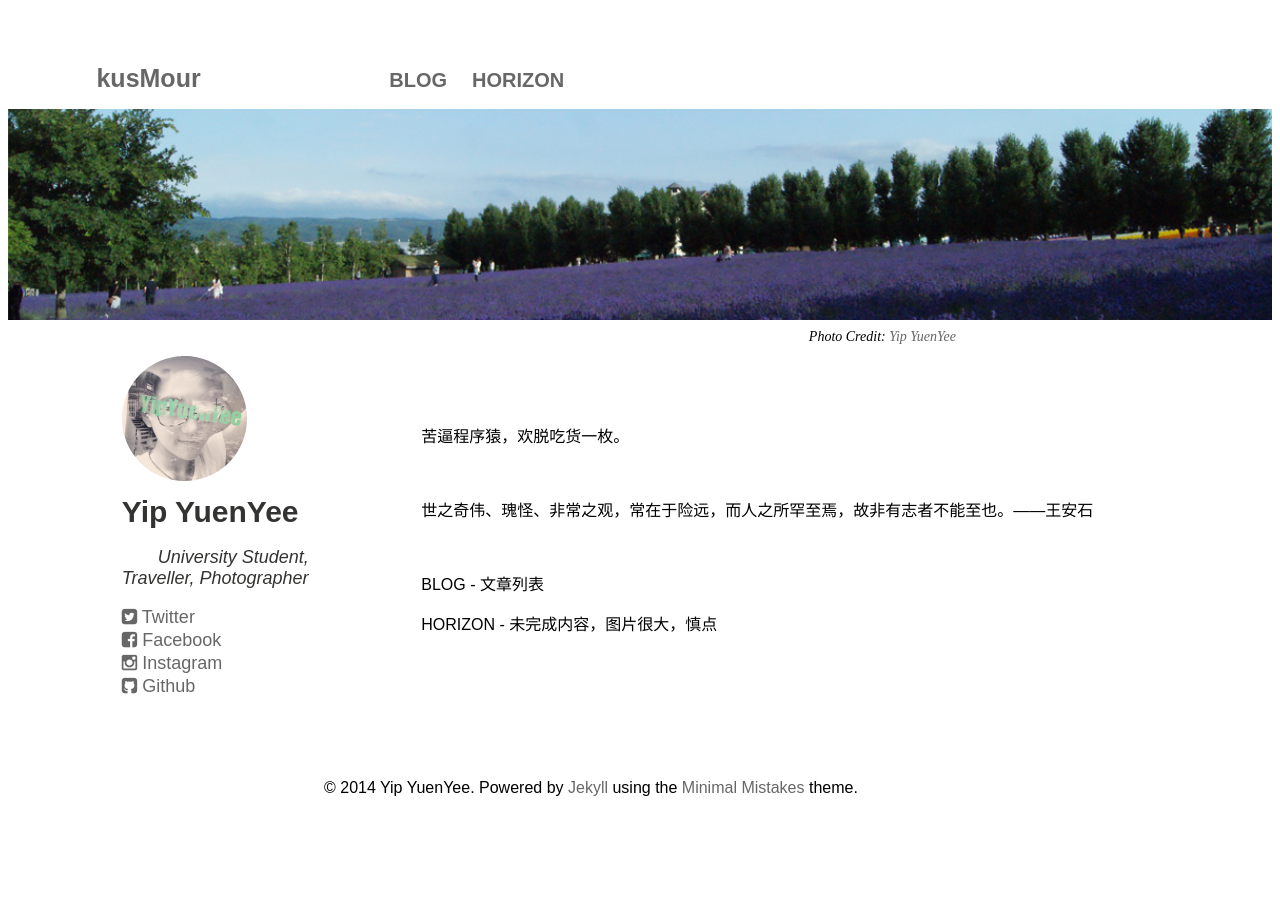
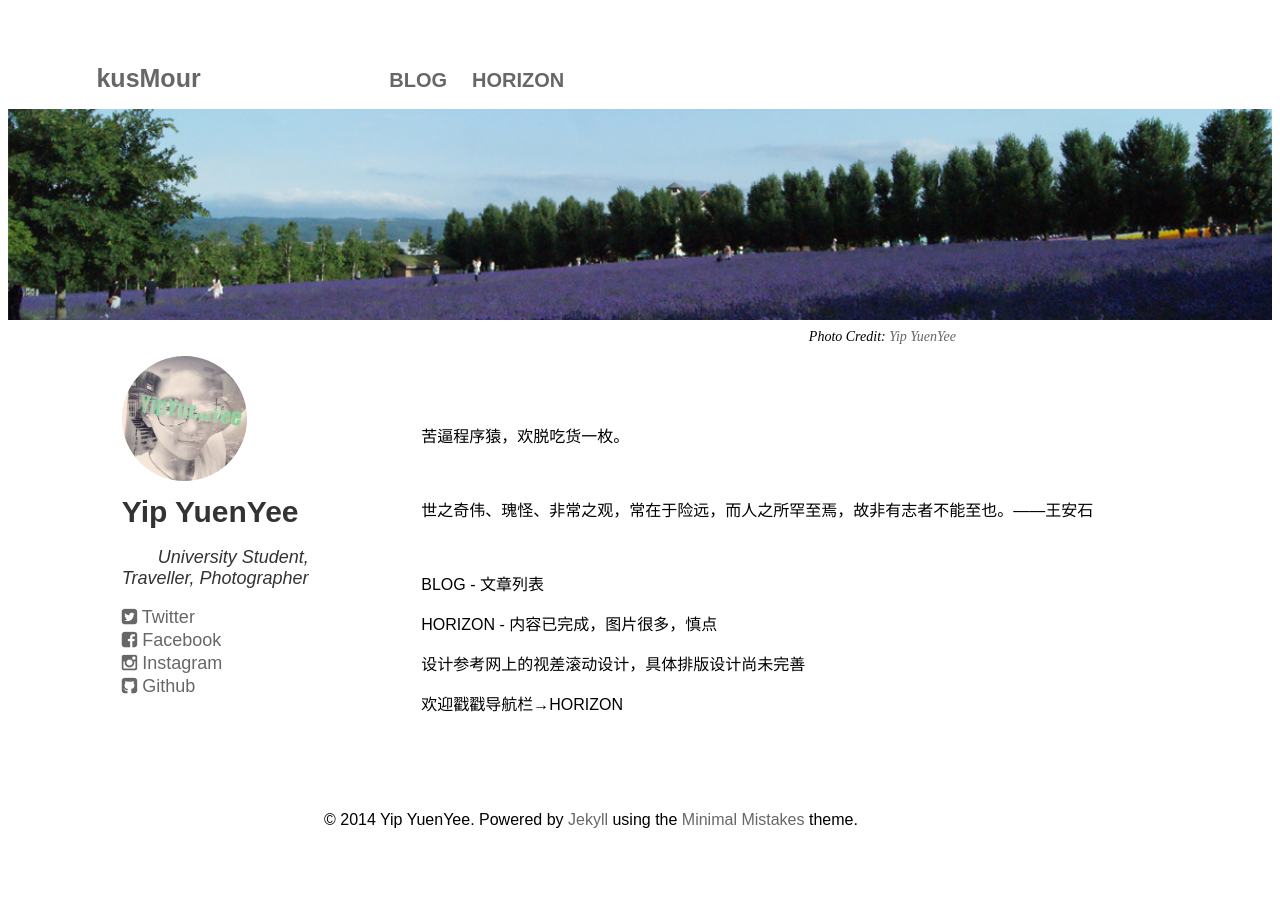
Before and after one commit to kusmour/blog_jekyll, a Jekyll site: the page built from index.html, in a window 1280 px wide. Built offline with Jekyll 4.4.1, drawn with Linux system fonts in a browser that asks for light colours.

Commit message:
modify homepage

```diff
--- a/index.html
+++ b/index.html
@@ -73,7 +73,9 @@ title: kusMour
 					<p>世之奇伟、瑰怪、非常之观，常在于险远，而人之所罕至焉，故非有志者不能至也。——王安石</p>
 					<p><br></p>
 					<p>BLOG - 文章列表</p>
-					<p>HORIZON - 未完成内容，图片很大，慎点</p>
+					<p>HORIZON - 内容已完成，图片很多，慎点</p>
+					<p>          设计参考网上的视差滚动设计，具体排版设计尚未完善</p>
+					<p>          欢迎戳戳导航栏→HORIZON</p>
 				</div>
 				<!-- /.article-wrap -->
 			</article>
```
